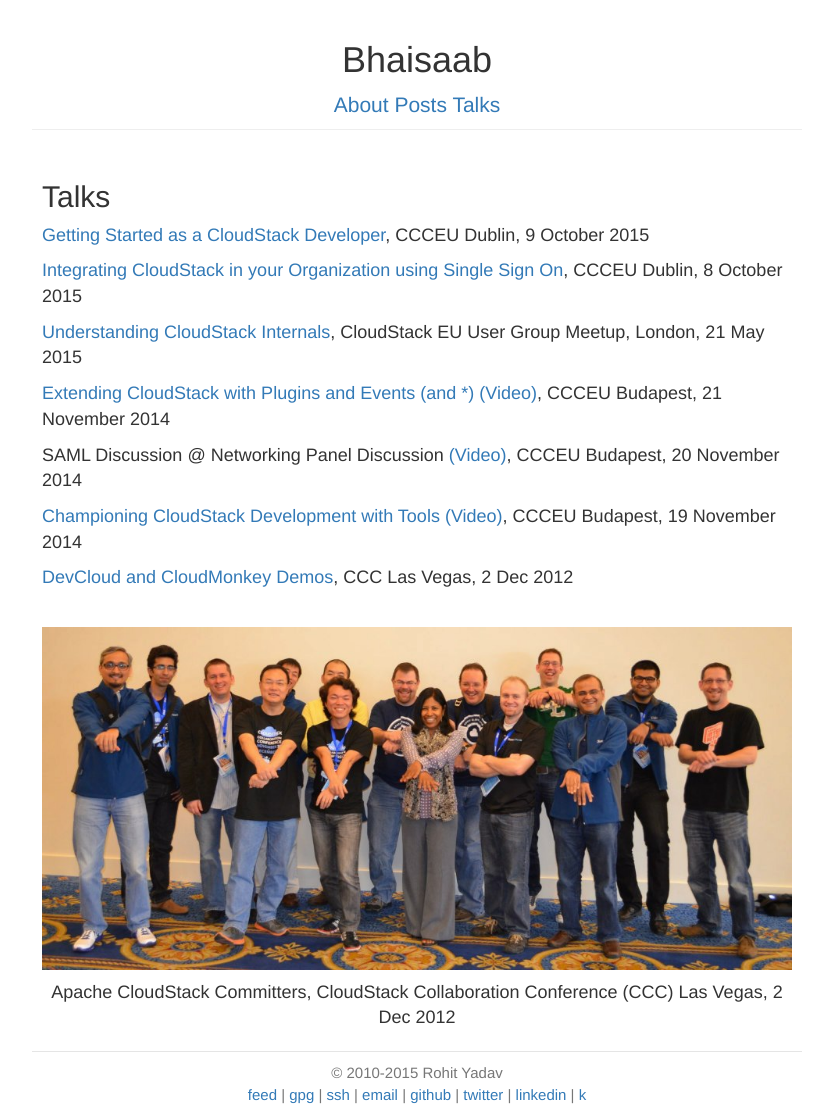
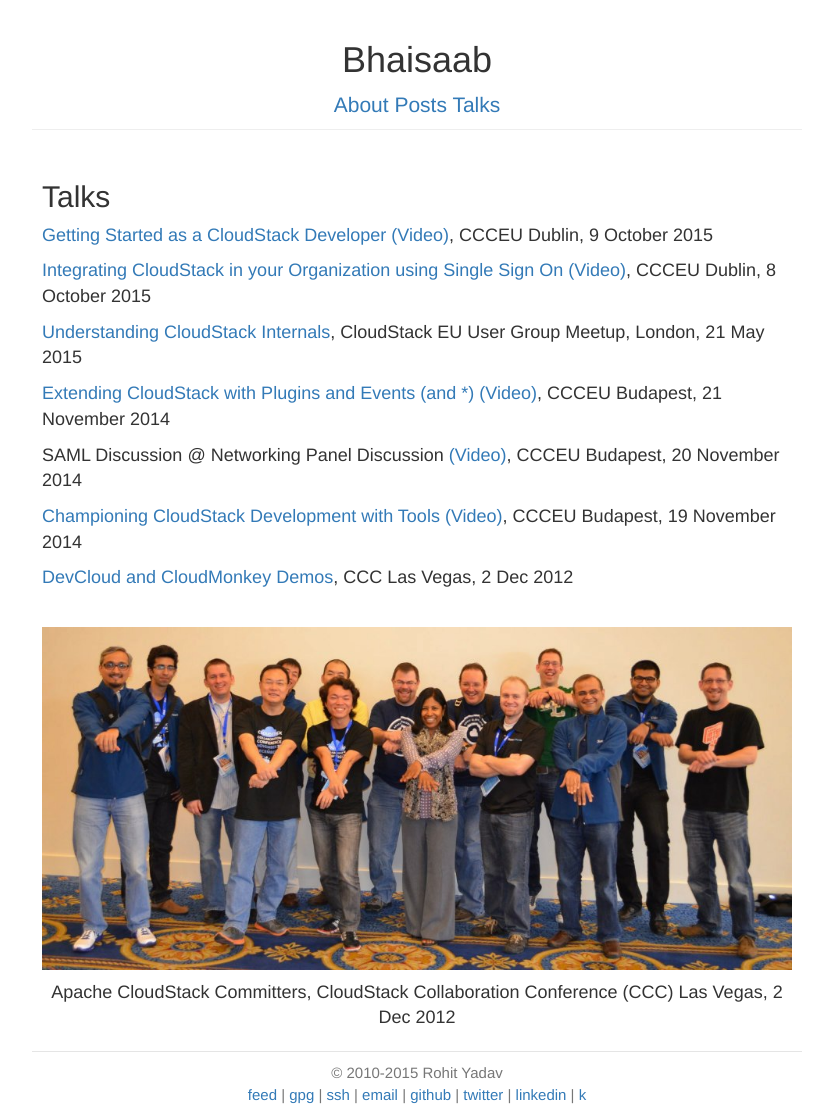
Before and after one commit to rohityadavcloud/rohityadavcloud.github.io, a Jekyll site: the page built from talks.markdown, in a window 1280 px wide. Shown: the whole page, without its empty margins (223-1056 px from the left). Built offline with Jekyll 4.4.1, drawn with Linux system fonts in a browser that asks for light colours.

Commit message:
talks: update video links
Signed-off-by: Rohit Yadav <rohit.yadav@shapeblue.com>

```diff
--- a/talks.markdown
+++ b/talks.markdown
@@ -5,9 +5,9 @@ tagline:
 permalink: /talks/
 ---
 
-[Getting Started as a CloudStack Developer](/files/talks/ccceu15-intro-for-developers.pdf), CCCEU Dublin, 9 October 2015
+[Getting Started as a CloudStack Developer](/files/talks/ccceu15-intro-for-developers.pdf) [(Video)](https://www.youtube.com/watch?v=0mEtPxWBr2c), CCCEU Dublin, 9 October 2015
 
-[Integrating CloudStack in your Organization using Single Sign On](/files/talks/ccceu15-samlsso.pdf), CCCEU Dublin, 8 October 2015
+[Integrating CloudStack in your Organization using Single Sign On](/files/talks/ccceu15-samlsso.pdf) [(Video)](https://www.youtube.com/watch?v=QLTIZQRNhWA), CCCEU Dublin, 8 October 2015
 
 [Understanding CloudStack Internals](/files/talks/london-meetup-understanding-cloudstack-internals.pdf), CloudStack EU User Group Meetup, London, 21 May 2015
 
```
